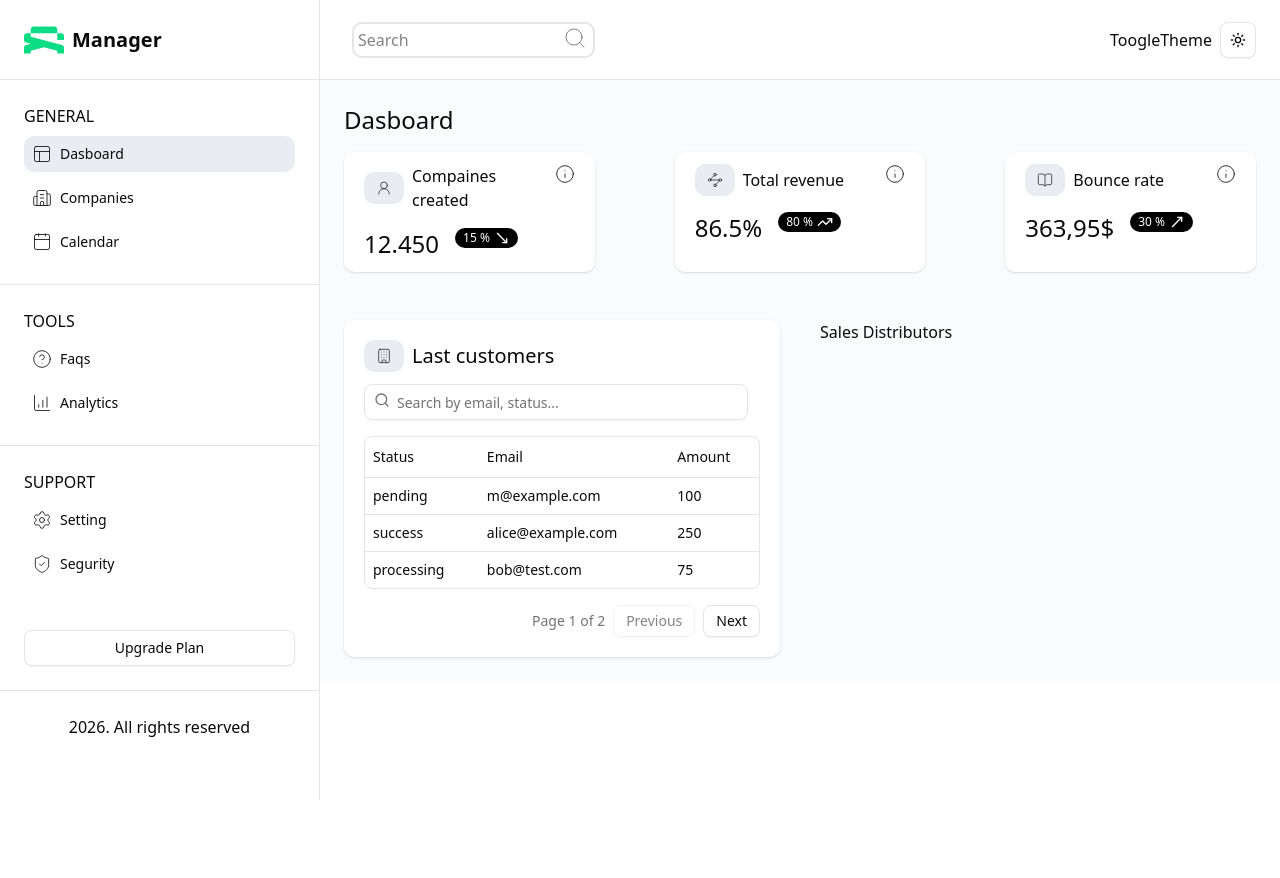
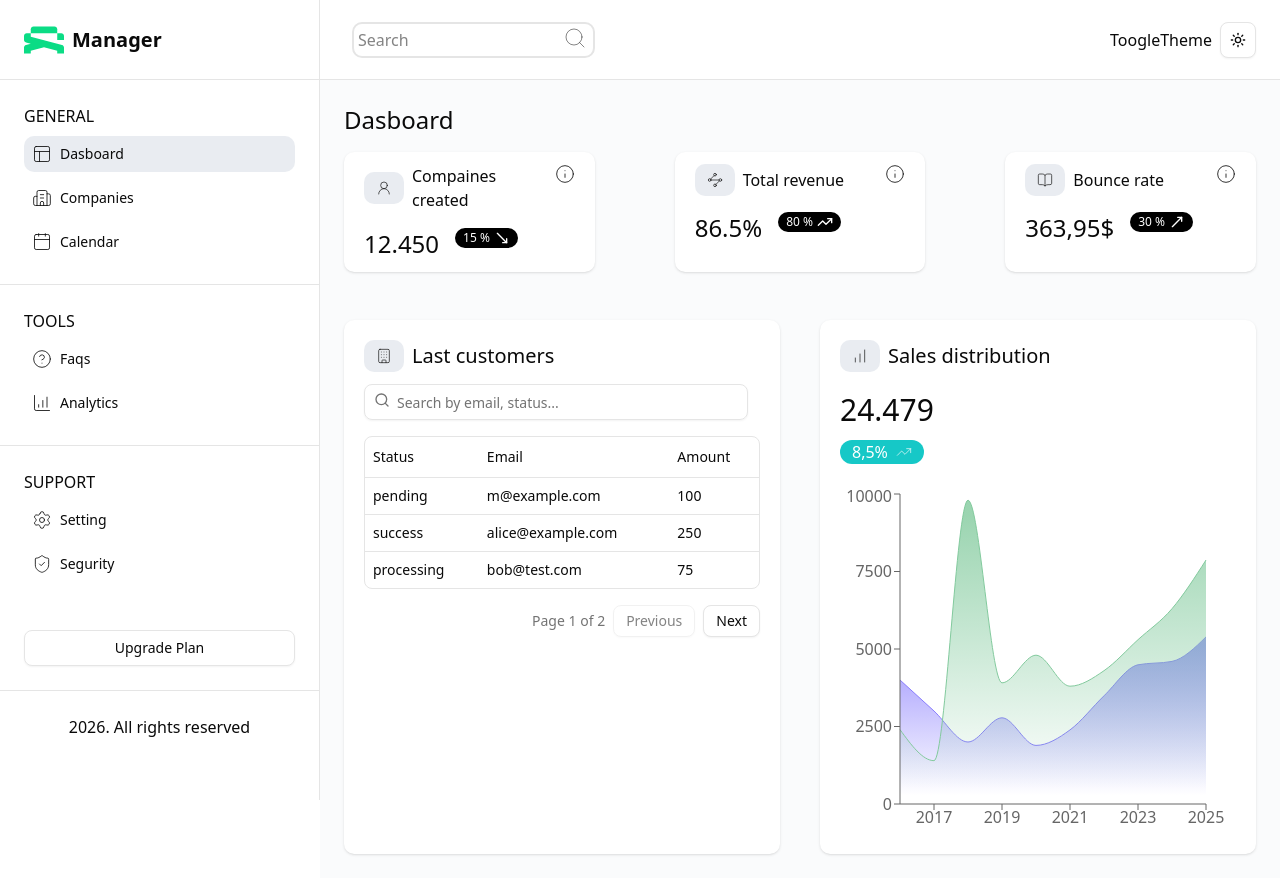
Before and after one commit to febrel/dasboard-companies, a Next.js app: page / in a window 1280 px wide. Before the commit the page ends 800 px from the top, so only its background shows below. Built offline with nearby package versions, Linux system fonts and the light colour scheme.

Commit message:
feat: create graphics

```diff
--- /dev/null
+++ b/app/(routes)/components/GraphicSucribers/GraphicSucribers.data.ts
@@ -0,0 +1,12 @@
+export const dataGraphics = [
+  { year: "2016", newCustomers: 4000, oldCustomers: 2400 },
+  { year: "2017", newCustomers: 3000, oldCustomers: 1398 },
+  { year: "2018", newCustomers: 2000, oldCustomers: 9800 },
+  { year: "2019", newCustomers: 2780, oldCustomers: 3908 },
+  { year: "2020", newCustomers: 1890, oldCustomers: 4800 },
+  { year: "2021", newCustomers: 2390, oldCustomers: 3800 },
+  { year: "2022", newCustomers: 3490, oldCustomers: 4300 },
+  { year: "2023", newCustomers: 4490, oldCustomers: 5300 },
+  { year: "2024", newCustomers: 4600, oldCustomers: 6300 },
+  { year: "2025", newCustomers: 5390, oldCustomers: 7870 },
+];
--- /dev/null
+++ b/app/(routes)/components/GraphicSucribers/GraphicSucribers.tsx
@@ -0,0 +1,70 @@
+"use client";
+
+import {
+  Area,
+  AreaChart,
+  ResponsiveContainer,
+  Tooltip,
+  XAxis,
+  YAxis,
+} from "recharts";
+import { TrendingUp } from "lucide-react";
+import { dataGraphics } from "./GraphicSucribers.data";
+
+export default function GraphicSucribers() {
+  return (
+    <div className="mt-5">
+      <p className="text-3xl mb-3">24.479</p>
+      <div className="flex gap-x-5 mb-5">
+        <div
+          className="flex items-center gap-2 px-3 text-md
+        bg-[#16C8C7] text-white rounded-xl w-fit"
+        >
+          8,5%
+          <TrendingUp strokeWidth={1} className="h-4 w-4" />
+        </div>
+      </div>
+
+      <div className="h-[350px]">
+        <ResponsiveContainer width="100%" height="100%">
+          <AreaChart
+            width={730}
+            height={250}
+            data={dataGraphics}
+            margin={{ top: 10, right: 30, left: 0, bottom: 0 }}
+          >
+            <defs>
+              <linearGradient id="colorUv" x1="0" y1="0" x2="0" y2="1">
+                <stop offset="5%" stopColor="#887CFD" stopOpacity={0.8} />
+                <stop offset="95%" stopColor="#887CFD" stopOpacity={0} />
+              </linearGradient>
+
+              <linearGradient id="colorPv" x1="0" y1="0" x2="0" y2="1">
+                <stop offset="5%" stopColor="#82ca9d" stopOpacity={0.8} />
+                <stop offset="95%" stopColor="#82ca9d" stopOpacity={0} />
+              </linearGradient>
+            </defs>
+            <XAxis dataKey="year" />
+            <YAxis />
+            <Tooltip />
+
+            <Area
+              type="monotone"
+              dataKey="newCustomers"
+              stroke="#887CFD"
+              fillOpacity={1}
+              fill="url(#colorUv)"
+            />
+            <Area
+              type="monotone"
+              dataKey="oldCustomers"
+              stroke="#82ca9d"
+              fillOpacity={1}
+              fill="url(#colorPv)"
+            />
+          </AreaChart>
+        </ResponsiveContainer>
+      </div>
+    </div>
+  );
+}
--- a/app/(routes)/components/LastCustomers/LastCustomers.tsx
+++ b/app/(routes)/components/LastCustomers/LastCustomers.tsx
@@ -2,8 +2,8 @@
 
 import CustomIcon from "@/components/CustomIcon/CustomIcon";
 import { Building } from "lucide-react";
-import { CustomerTable } from "../CustomerTable/CustomerTable";
-import { columns, Payment } from "./columns";
+import { CustomerTable } from "../LastCustomers/CustomerTable";
+import { columns, Payment } from "./Columns";
 
 const data: Payment[] = [
   { id: "728ed52f", amount: 100, status: "pending", email: "m@example.com" },
--- /dev/null
+++ b/app/(routes)/components/Salesdistributors/Salesdistributors.tsx
@@ -0,0 +1,15 @@
+import CustomIcon from "@/components/CustomIcon/CustomIcon";
+import { BarChart } from "lucide-react";
+import GraphicSucribers from "../GraphicSucribers/GraphicSucribers";
+
+export default function Salesdistributors() {
+  return (
+    <div className="shadow-sm bg-background rounded-lg p-5">
+      <div className="flex gap-x-2 items-center">
+        <CustomIcon icon={BarChart} />
+        <p className="text-xl">Sales distribution</p>
+      </div>
+      <GraphicSucribers />
+    </div>
+  );
+}
--- a/app/(routes)/page.tsx
+++ b/app/(routes)/page.tsx
@@ -1,6 +1,7 @@
 import CardSummary from "./components/CardSummary/CardSummary";
 import { BookOpen, BookOpenCheck, UserRound, Waypoints } from "lucide-react";
 import LastCustomers from "./components/LastCustomers/LastCustomers";
+import Salesdistributors from "./components/Salesdistributors/Salesdistributors";
 
 export const dataCardsSummary = [
   {
@@ -49,7 +50,7 @@ export default function Home() {
 
       <div className="grid grid-cols-1 mt-12 xl:grid-cols-2 md:gap-x-10">
         <LastCustomers />
-        <p>Sales Distributors</p>
+        <Salesdistributors />
       </div>
     </div>
   );
--- a/package.json
+++ b/package.json
@@ -19,6 +19,7 @@
     "next-themes": "^0.4.6",
     "react": "19.2.4",
     "react-dom": "19.2.4",
+    "recharts": "^3.9.1",
     "shadcn": "^4.12.0",
     "tailwind-merge": "^3.6.0",
     "tw-animate-css": "^1.4.0"
```
Also changed, not shown: app/(routes)/components/LastCustomers/CustomerTable.tsx (renamed from app/(routes)/components/CustomerTable/CustomerTable.tsx), 1 other file (tests, documents, lock files or other folders).
